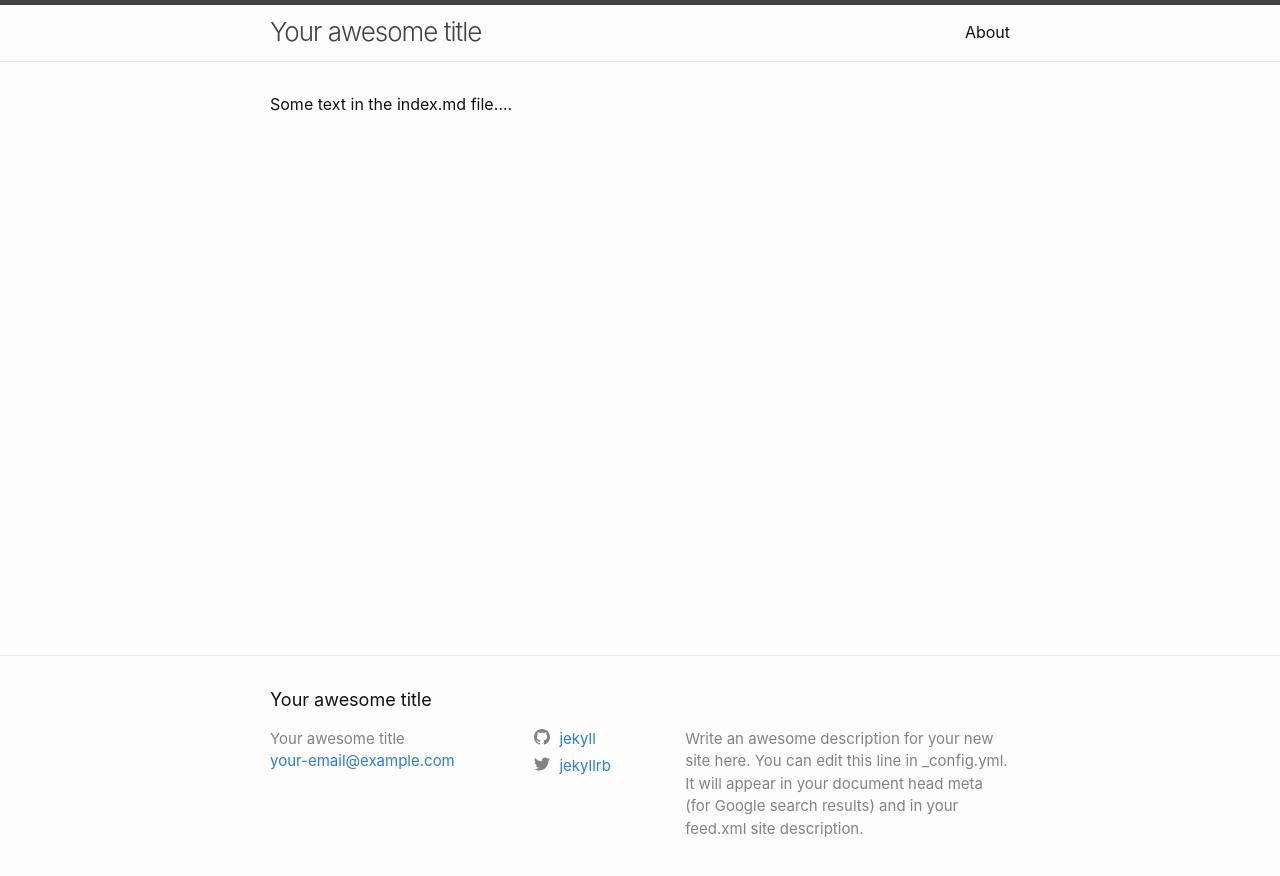
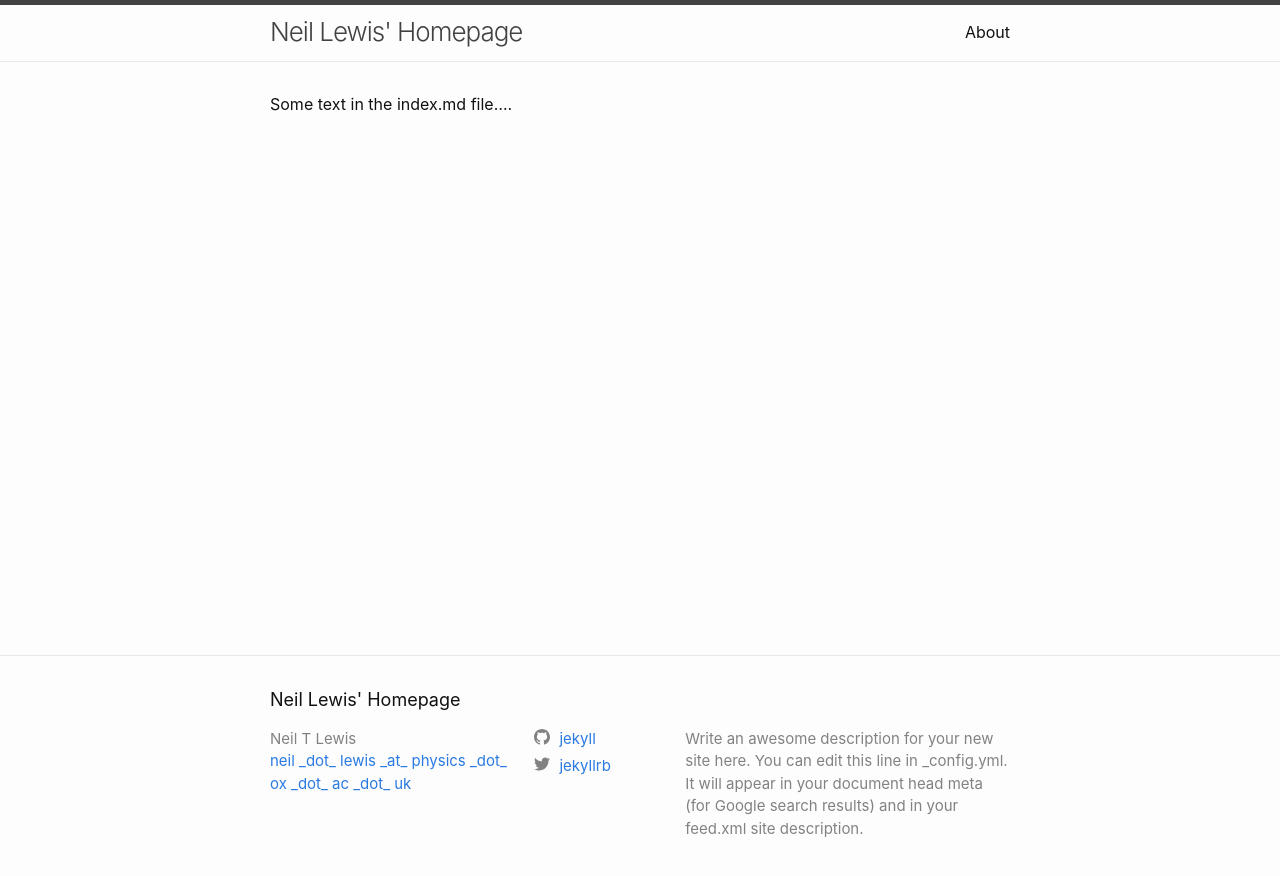
Before and after one commit to ntlewis/ntlewis.github.io, a Jekyll site: the page built from index.md, in a window 1280 px wide. Shown: the top 876 px of the page. Built offline with Jekyll 4.4.1, drawn with Linux system fonts in a browser that asks for light colours.

Commit message:
Update _config.yml

```diff
--- a/_config.yml
+++ b/_config.yml
@@ -13,8 +13,9 @@
 # you will see them accessed via {{ site.title }}, {{ site.email }}, and so on.
 # You can create any custom variable you would like, and they will be accessible
 # in the templates via {{ site.myvariable }}.
-title: Your awesome title
-email: your-email@example.com
+title: Neil Lewis' Homepage
+author: Neil T Lewis
+email: neil _dot_ lewis _at_ physics _dot_ ox _dot_ ac _dot_ uk
 description: >- # this means to ignore newlines until "baseurl:"
   Write an awesome description for your new site here. You can edit this
   line in _config.yml. It will appear in your document head meta (for
```
